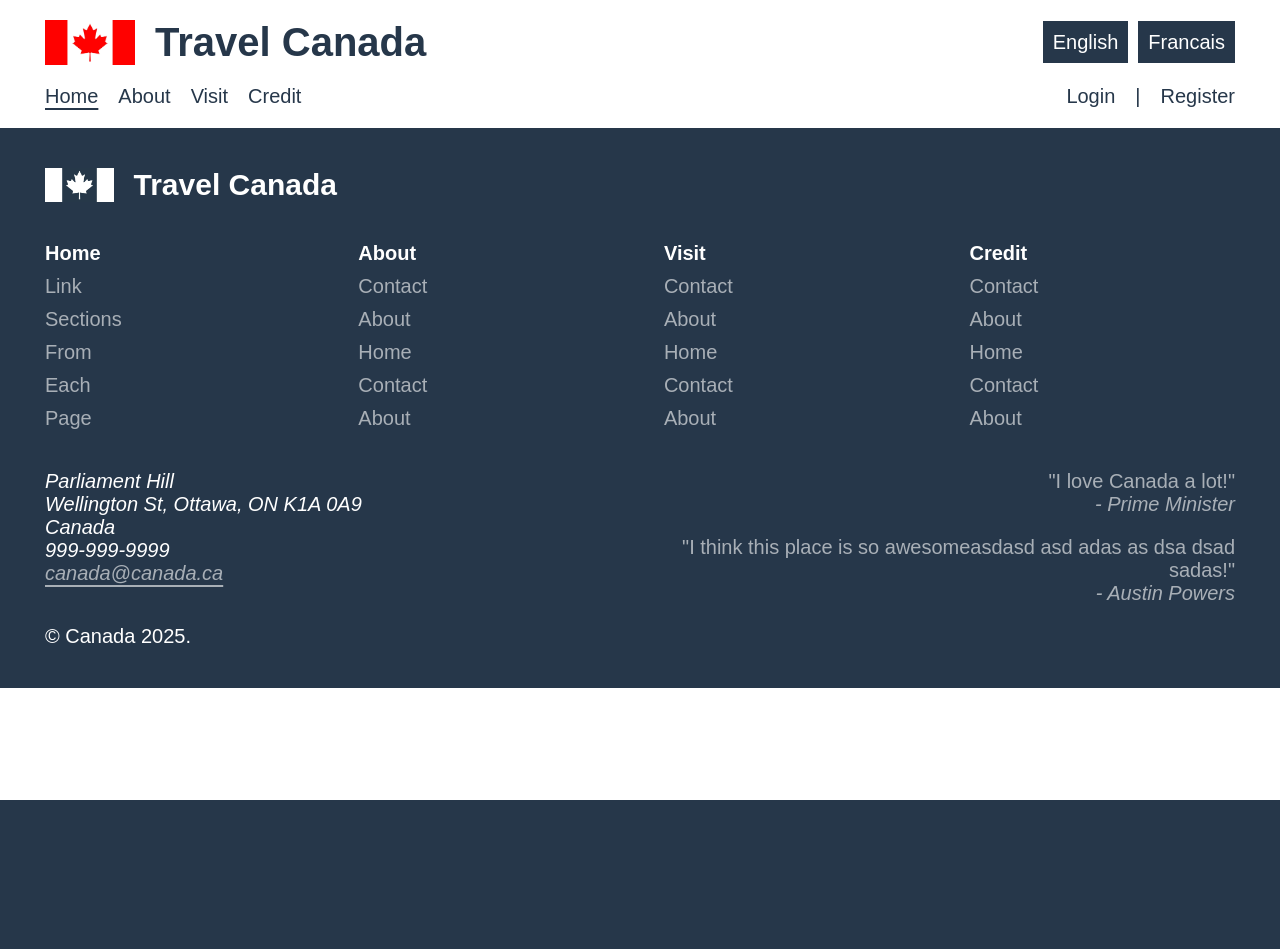
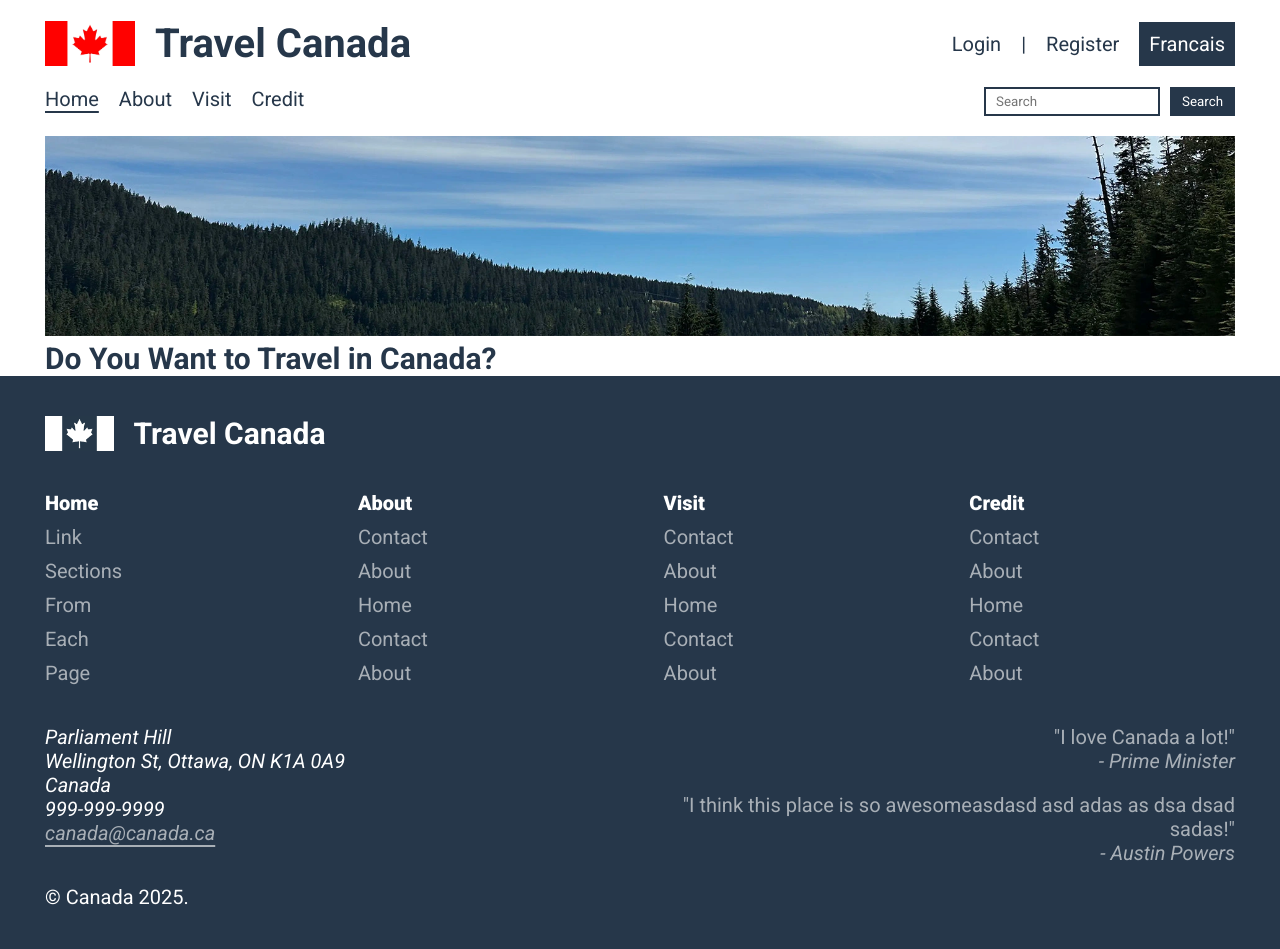
Before and after one commit to ihawp/bcit, a PHP site: page / in a window 1280 px wide. Before the commit the page ends 800 px from the top, so only its background shows below. Run offline with PHP 8.4, Linux system fonts and the light colour scheme.

Commit message:
#hero added, 96 100 100 100 on mobile, 100 100 100 100 desktop, image size should be smaller for mobile... perhaps two versions of image?

```diff
--- a/web-development-1/country-page/css/style.css
+++ b/web-development-1/country-page/css/style.css
@@ -1,6 +1,8 @@
+@import url('https://fonts.googleapis.com/css2?family=Roboto:ital,wght@0,100..900;1,100..900&display=swap');
 /* Warren Chemerika | BCIT */
 /* Country Page Project */
 /* Mobile First CSS */
+
 
 * {
     margin: 0;
@@ -12,6 +14,77 @@
     --3: red;
     --4: rgb(255, 255, 255, 0.6);
 }
+
+/* semantics */
+body {
+    color: var(--2);
+    font-family: 'Roboto', serif;
+    font-size: 1.25rem;
+}
+.inverted {
+    background: var(--2);
+    color: var(--1);
+}
+header {
+
+}
+nav {
+
+}
+main {
+
+}
+section, .div-media {
+    width: 100%;
+}
+footer {
+}
+button {
+    cursor: pointer;
+}
+
+/* headings */
+h1, h2, h3, h4, h5, h6 {
+    font-family: 'Roboto', serif;
+}
+h1 {}
+h2 {}
+h3 {}
+h4 {}
+h5 {}
+h6 {}
+
+blockquote {
+    opacity: 0.6;
+}
+
+/* p a */
+p {
+
+}
+a {
+    text-decoration: none;
+    transition: ease 0.1s;
+}
+a:hover:not(#language-nav a), a.active {
+    text-underline-offset: 5px;
+    text-decoration: underline;
+}
+footer a {
+    color: var(--4);
+}
+header a {
+    color: var(--2);
+}
+
+/* ul/li */
+ul {
+    list-style: none;
+}
+li {}
+
+
+/* CUSTOM CLASSES */
 
 /* background */
 .bg-1 {
@@ -46,13 +119,23 @@
     border-color: var(--1);
 }
 .bc-2 {
-    border-color: var(--1);
+    border-color: var(--2);
 }
 .bc-3 {
-    border-color: var(--1);
+    border-color: var(--3);
 }
 .bc-4 {
-    border-color: var(--1);
+    border-color: var(--4);
+}
+
+/* border width */
+.bw-2 {
+    border-width: 2px;
+}
+
+/* border style */
+.bs-solid {
+    border-style: solid;
 }
 
 /* font weight */
@@ -84,32 +167,6 @@
     font-weight: 900;
 }
 
-/* semantics */
-body {
-    color: var(--2);
-    font-family: sans-serif;
-    font-size: 1.25rem;
-}
-.inverted {
-    background: var(--2);
-    color: var(--1);
-}
-header {
-
-}
-nav {
-
-}
-main {
-
-}
-section, .div-media {
-    width: 100%;
-}
-footer {
-}
-
-
 /* text */
 /* text-smart-sm is media class
    at small breakpoint (550px) it
@@ -128,56 +185,10 @@ footer {
     text-align: end;
 }
 
-/* headings */
-h1, h2, h3, h4, h5, h6 {
-    font-family: sans-serif;
-}
-h1 {}
-h2 {}
-h3 {}
-h4 {}
-h5 {}
-h6 {}
-
-blockquote {
-    opacity: 0.6;
-}
-
-/* p/a */
-p {
-
-}
-a {
-    text-decoration: none;
-    transition: ease 0.1s;
-}
-a:hover:not(#language-nav a), a.active {
-    text-underline-offset: 5px;
-    text-decoration: underline;
-}
-footer a {
-    color: var(--4);
-}
-header a {
-    color: var(--2);
-}
-
-/* ul/li */
-ul {
-    list-style: none;
-}
-li {}
-
-
-/* CUSTOM CLASSES */
-
-
-
 /* flex */
 .flex, main {
     display: flex;
 }
-
 
 /* flex direction / flex direction media */
 /* trying flex media classes for different breakpoints */
@@ -252,6 +263,11 @@ li {}
 }
 .items-end {
     align-items: end;
+}
+
+/* min height */
+.min-h-200 {
+    min-height: 200px;
 }
 
 /* gap */
@@ -333,6 +349,11 @@ li {}
     flex-grow: 1;
 }
 
+/* height */
+.h-full {
+    height: 100%;
+}
+
 /* grid */
 
 
@@ -350,17 +371,22 @@ li {}
     background-color: var(--2);
     top: 0;
     left: 0;
-    height: 100vh;
-    width: 100vw;
-    overflow: hidden;
     font-size: 1.25rem;
+    box-sizing: border-box;
 }
+
+/* overflow */
+.overflow-auto {
+    overflow: auto;
+}
+
+
+.border-box {
+    box-sizing: border-box;
+}
+
 #mobile-nav a {
-    color: var(--1);
     font-size: 1.5rem;
-}
-button {
-    cursor: pointer;
 }
 #button-mobile-nav {
     background: transparent;
@@ -371,22 +397,35 @@ button {
     color: var(--2);
 }
 #button-exit-mobile-nav {
-    position: fixed;
-    bottom: 100px;
-    left: calc(50vw - (100px / 2));
-    background: var(--3);
-    border: var(--3) 1px solid;
+    background: transparent;
+    padding: 10px 29px;
 
-    border-radius: 15px;
+    border-radius: 150px;
     outline: none;
-    color: var(--1);
-    font-size: 3em;
-    height: 100px;
-    width: 100px;
+    font-size: 5rem;
 }
 
-.mobile-alt {
-    opacity: 0.6;
+.outline-none {
+    outline: none;
+}
+
+#mobile-nav .mobile-alt a, .mobile-alt, a.mobile-alt {
+    opacity: 0.7;
+    font-size: 1.3rem;
+}
+
+#hero img {
+    object-fit: cover;
+    object-position: bottom;
+}
+
+/* form */
+input, form button {
+    padding: 5px 10px;
+    border-radius: 0;
+}
+input[type=text], form button {
+    font-family: 'Roboto', serif;
 }
 
 
@@ -401,7 +440,7 @@ button {
     but use .flex-row.sm to identify switching in media queries...
     that is in relation to the flex stuff.
  */
-@media screen and (min-width: 550px) {
+@media screen and (min-width: 560px) {
     /* flex direction media */
     .flex-row-sm {
         flex-direction: column;
--- a/web-development-1/country-page/index.html
+++ b/web-development-1/country-page/index.html
@@ -18,17 +18,29 @@
           <img src="media/canada-flag.webp" draggable="false" alt="Canada Flag" width="90" height="45" />
           <h1 title="Travel Canada">Travel Canada</h1>
         </div>
+        <div class="flex-grow-1 flex justify-end gap-1">
+          <nav aria-label="Login/Register">
+            <ul class="flex flex-grow-1 justify-end gap-1">
+              <li>
+                <a title="Login" href="#">Login</a>
+              </li>
+              <li>
+                <p>|</p>
+              </li>
+              <li>
+                <a title="Register" href="#">Register</a>
+              </li>
+            </ul>
+          </nav>
+          <nav id="language-nav" aria-label="Change Language">
+            <ul class="flex items-center justify-end gap-half">
+              <li>
+                <a href="#" title="Francais">Francais</a>
+              </li>
+            </ul>
+          </nav>
+        </div>
         <!-- https://stackoverflow.com/questions/4676388/multiple-nav-tags -->
-        <nav id="language-nav" aria-label="Change Language" class="flex-grow-1">
-          <ul class="flex items-center justify-end gap-half">
-            <li>
-              <a href="#" title="English">English</a>
-            </li>
-            <li>
-              <a href="#" title="Francais">Francais</a>
-            </li>
-          </ul>
-        </nav>
       </div>
       <nav class="bg-1 flex" aria-label="Desktop/Tablet Main Site Navigation">
         <ul class="flex gap-1">
@@ -45,15 +57,13 @@
             <a title="Credit" href="credit.html">Credit</a>
           </li>
         </ul>
-        <ul class="flex flex-grow-1 justify-end gap-1">
+        <ul class="flex w-full justify-end">
           <li>
-            <a title="Login" href="#">Login</a>
-          </li>
-          <li>
-            <p>|</p>
-          </li>
-          <li>
-            <a title="Register" href="#">Register</a>
+            <form action="somewhere.php" method="post" class="flex items-center gap-half">
+              <label for="searchBar" hidden>Search</label>
+              <input id="searchBar" class="bc-2 c-2 bs-solid outline-none bw-2" name="search" type="text" placeholder="Search" required>
+              <button id="search" class="bc-2 bg-2 c-1 bs-solid bw-2" title="Search">Search</button>
+            </form>
           </li>
         </ul>
       </nav>
@@ -65,57 +75,63 @@
       <div class="flex flex-grow-1 items-center justify-end">
         <button id="button-mobile-nav" title="Navigation" aria-label="Navigation" class="none-sm">|||</button>
       </div>
-      <nav id="mobile-nav" class="flex flex-col gap-1 p-2" aria-label="Mobile Main Site Navigation">
+      <nav id="mobile-nav" class="w-full h-full overflow-auto flex flex-col gap-1 p-2" aria-label="Mobile Main Site Navigation">
         <div class="flex items-center gap-1">
           <!-- https://upload.wikimedia.org/wikipedia/commons/c/cf/Flag_of_Canada.svg -->
-          <img alt="Canada Flag" draggable="false" src="media/canada-flag-alt.webp" width="60" height="30">
+          <img alt="Canada Flag" draggable="false" src="media/canada-flag.webp" width="60" height="30">
           <h2>Travel Canada</h2>
         </div>
         <ul class="flex gap-1 mobile-alt">
           <li>
-            <a href="#" title="English">English</a>
+            <a href="#" title="English" class="c-1">English</a>
           </li>
           <li>
             <p>|</p>
           </li>
           <li>
-            <a href="#" title="Francais">Francais</a>
+            <a href="#" title="Francais" class="c-1">Francais</a>
           </li>
         </ul>
         <ul class="flex gap-1 mobile-alt">
           <li>
-            <a title="Login" href="#">Login</a>
+            <a title="Login" class="c-1" href="#">Login</a>
           </li>
           <li>
             <p>|</p>
           </li>
           <li>
-            <a title="Register" href="#">Register</a>
+            <a title="Register" class="c-1" href="#">Register</a>
           </li>
         </ul>
         <ul class="flex flex-col gap-1">
           <li>
-            <a title="Home" class="active" href="index.html">Home</a>
+            <a title="Home" class="font-weight-600 c-1" href="index.html">Home</a>
           </li>
           <li>
-            <a title="About" href="about.html">About</a>
+            <a title="About" class="font-weight-600 c-1" href="about.html">About</a>
           </li>
           <li>
-            <a title="Visit" href="visit.html">Visit</a>
+            <a title="Visit" class="font-weight-600 c-1" href="visit.html">Visit</a>
           </li>
           <li>
-            <a title="Credit" href="credit.html">Credit</a>
+            <a title="Credit" class="font-weight-600 c-1" href="credit.html">Credit</a>
           </li>
         </ul>
-        <button id="button-exit-mobile-nav" title="Exit Navigation" aria-label="Exit Navigation">X</button>
+        <div class="flex items-center justify-center min-h-200">
+          <button id="button-exit-mobile-nav" class="c-1 bc-1 bs-solid bw-2" title="Exit Navigation" aria-label="Exit Navigation">X</button>
+        </div>
       </nav>
     </div>
   </header>
 
   <!-- PERHAPS: add search bar to header -->
 
-  <main>
+  <main class="flex flex-col">
+    <section id="hero">
+      <img src="media/bg.webp" draggable="false" alt="Cypress Mountain, West Vancouver, BC" title="Cypress Mountain, West Vancouver, BC" height="200" width="100%">
+    </section>
     <section>
+      <h2>Do You Want to Travel in Canada?</h2>
 
     </section>
   </main>
--- a/web-development-1/country-page/js/main.js
+++ b/web-development-1/country-page/js/main.js
@@ -7,9 +7,13 @@ class MobileNav {
         document.getElementById("button-exit-mobile-nav").addEventListener('click', this.close)
     }
     open() {
+        document.querySelector('footer').style.display = 'none';
+        document.querySelector('main').style.display = 'none';
         return document.getElementById("mobile-nav").style.display = 'flex';
     }
     close() {
+        document.querySelector('footer').style.display = 'flex';
+        document.querySelector('main').style.display = 'flex';
         return document.getElementById("mobile-nav").style.display = 'none';
     }
 }
```
Also changed, not shown: web-development-1/country-page/credit.html (+3 -4 lines), web-development-1/country-page/media/bg.webp (added).
